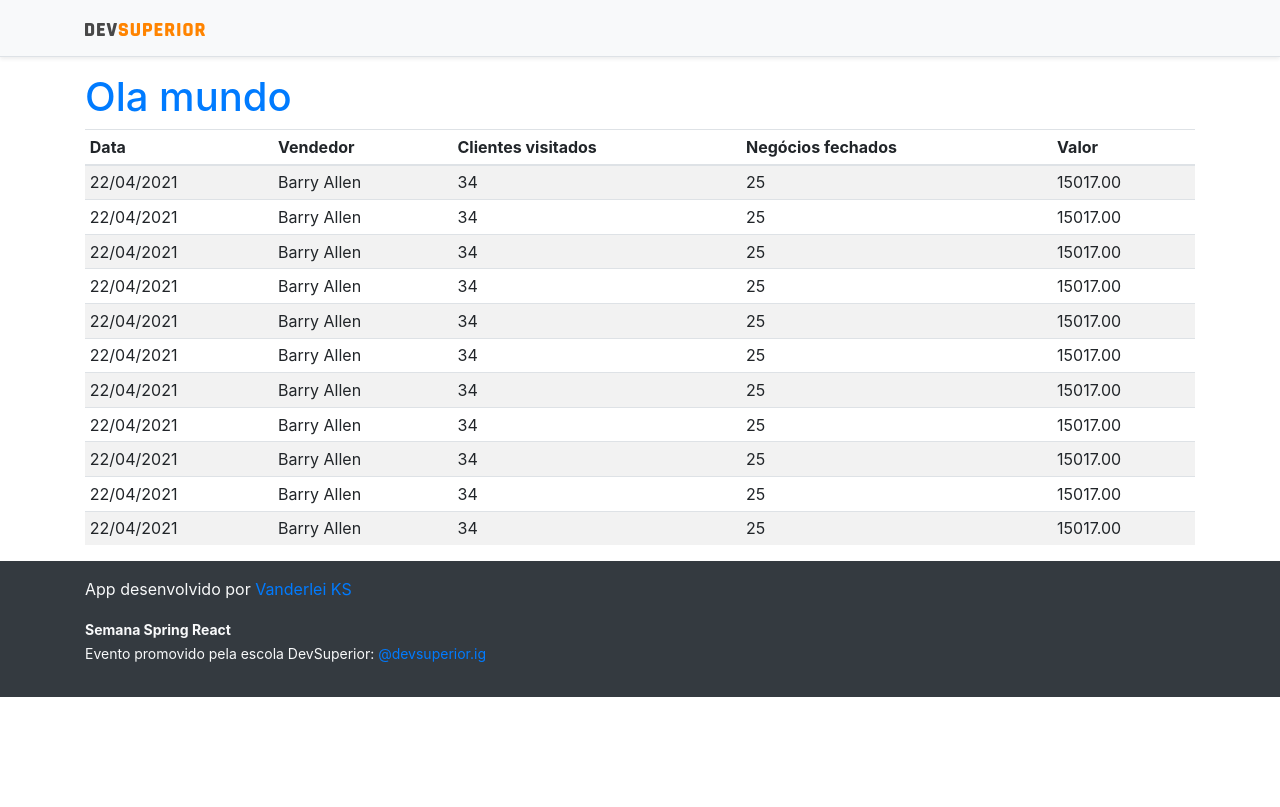
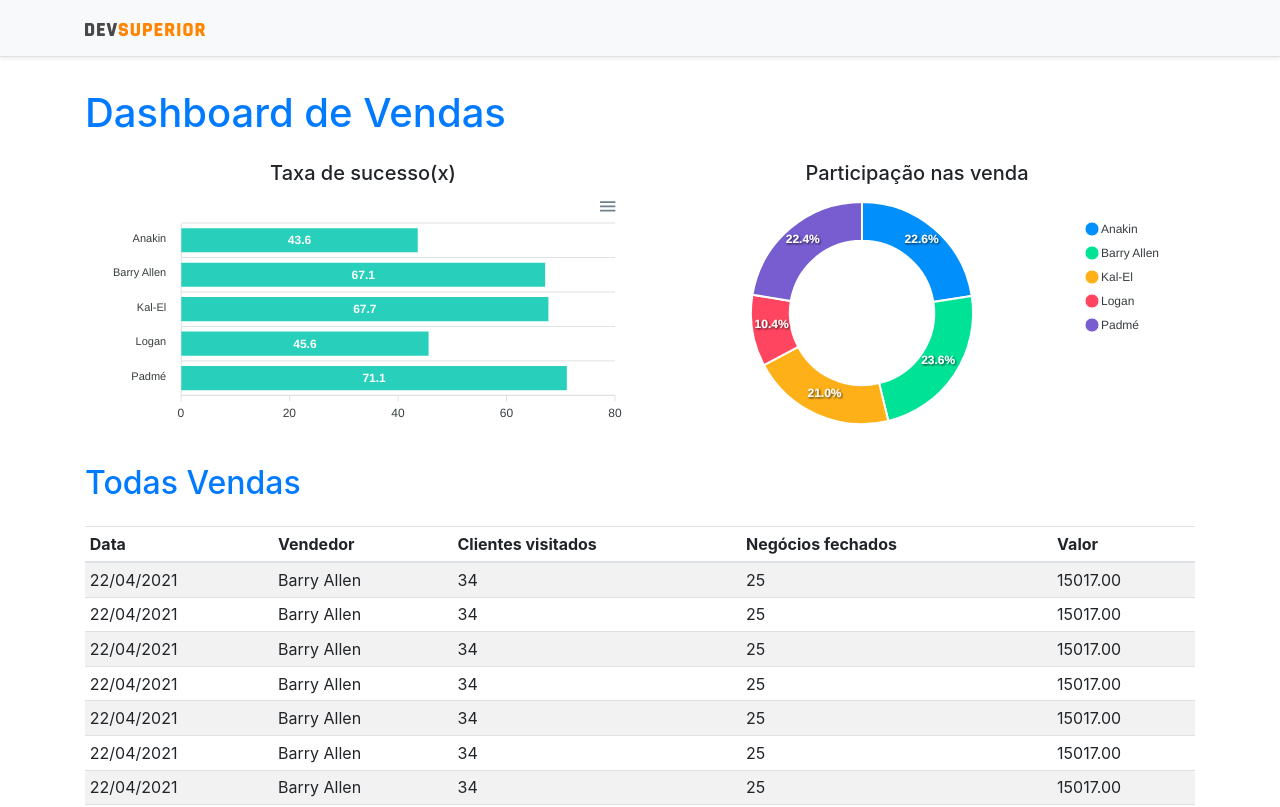
Before and after one commit to VanderleiKs/dsvendas, a React (Create React App) app in the folder frontend/: page / in a window 1280 px wide. Shown: the top 807 px of the page. Built offline with nearby package versions, Linux system fonts and the light colour scheme; the HTML template or start-up script is replaced by a standard one.

Commit message:
static charts

```diff
--- a/frontend/package.json
+++ b/frontend/package.json
@@ -10,8 +10,10 @@
     "@types/node": "^12.0.0",
     "@types/react": "^17.0.0",
     "@types/react-dom": "^17.0.0",
+    "apexcharts": "^3.26.1",
     "bootstrap": "^4.6.0",
     "react": "^17.0.2",
+    "react-apexcharts": "^1.3.9",
     "react-dom": "^17.0.2",
     "react-scripts": "4.0.3",
     "typescript": "^4.1.2",
--- a/frontend/src/App.tsx
+++ b/frontend/src/App.tsx
@@ -1,4 +1,6 @@
+import BarChart from 'Components/BarChart';
 import DataTable from 'Components/DataTable';
+import DonutChart from 'Components/DonutChart';
 import Footer from 'Components/Footer';
 import Navbar from 'Components/Navbar';
 import './App.css';
@@ -6,14 +8,26 @@
 const App = () => {
   return (
     <>
-    <Navbar />
-    <div className="container">
-    <h1 className="text-primary">Ola mundo</h1>
-    <DataTable />
-    </div>
-    <Footer />
+      <Navbar />
+      <div className="container">
+        <h1 className="text-primary py-3">Dashboard de Vendas</h1>
+        <div className="row px-3">
+          <div className="col-sm-6">
+            <h5 className="text-center text-secundary">Taxa de sucesso(x)</h5>
+            <BarChart />
+          </div>
+          <div className="col-sm-6">
+            <h5 className="text-center text-secundary">Participação nas venda</h5>
+            <DonutChart />
+          </div>
+        </div>
+        <div className="py-3">
+          <h2 className="text-primary">Todas Vendas</h2>
+        </div>
+        <DataTable />
+      </div>
+      <Footer />
     </>
   );
 }
-
 export default App;
--- /dev/null
+++ b/frontend/src/Components/BarChart/index.tsx
@@ -0,0 +1,36 @@
+import Chart from 'react-apexcharts';
+
+const BarChart = () => {
+
+    const options = {
+        plotOptions: {
+            bar: {
+                horizontal: true,
+
+            }
+        },
+        colors: ['#03c8af']
+
+    };
+
+    const mockData = {
+        labels: {
+            categories: ['Anakin', 'Barry Allen', 'Kal-El', 'Logan', 'Padmé']
+        },
+        series: [
+            {
+                name: "% Sucesso",
+                data: [43.6, 67.1, 67.7, 45.6, 71.1]
+            }
+        ]
+    };
+    return (
+        <Chart
+            options={{ ...options, xaxis: mockData.labels}}
+            series={mockData.series}
+            type='bar'
+            height='240'
+        />
+    )
+}
+export default BarChart;
--- /dev/null
+++ b/frontend/src/Components/DonutChart/index.tsx
@@ -0,0 +1,22 @@
+import Chart from 'react-apexcharts';
+
+const DonutChart = () => {
+
+    const mockData = {
+        series: [477138, 499928, 444867, 220426, 473088],
+        labels: ['Anakin', 'Barry Allen', 'Kal-El', 'Logan', 'Padmé']
+    }
+
+    const options = {
+        legend: {
+            show: true
+        }
+    }
+
+    return(
+        <Chart
+            options={{...options, labels: mockData.labels}} series={mockData.series} type= 'donut' height= '240'
+        />
+    )
+}
+export default DonutChart;
--- a/frontend/src/assets/css/styles.css
+++ b/frontend/src/assets/css/styles.css
@@ -21,6 +21,7 @@
 .footer {
     flex-shrink: 0;
     text-align: center;
+    color: #F44336, #E91E63, #9C27B0;
 }
 
 .bg-primary {
```
Also changed, not shown: 1 other file (tests, documents, lock files or other folders).
